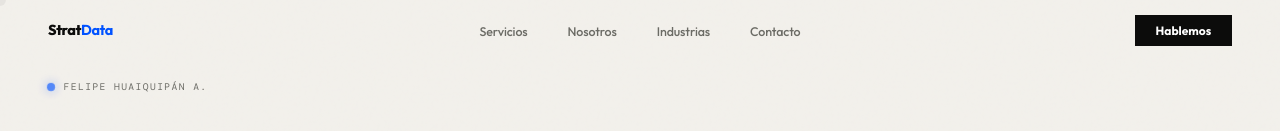
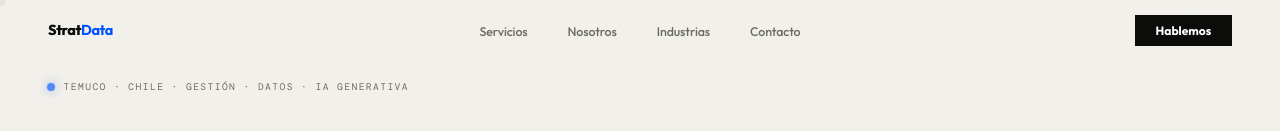
Before and after one commit to Tamborilero/stratdata, a plain HTML site: page index.html in a window 1280 px wide. Shown: the top 131 px of the page. Drawn offline with nearby package versions, Linux system fonts and the light colour scheme; a web font is replaced by a local one.

Commit message:
Revertir nombre, restaurar texto original hero tag

```diff
--- a/index.html
+++ b/index.html
@@ -739,7 +739,7 @@ footer{
     <div class="hero-title-group">
       <div class="hero-tag">
         <span class="dot"></span>
-        Felipe Huaiquipán A.
+        Temuco · Chile · Gestión · Datos · IA Generativa
       </div>
       <h1 class="hero-title">
       <span class="title-line">
```
